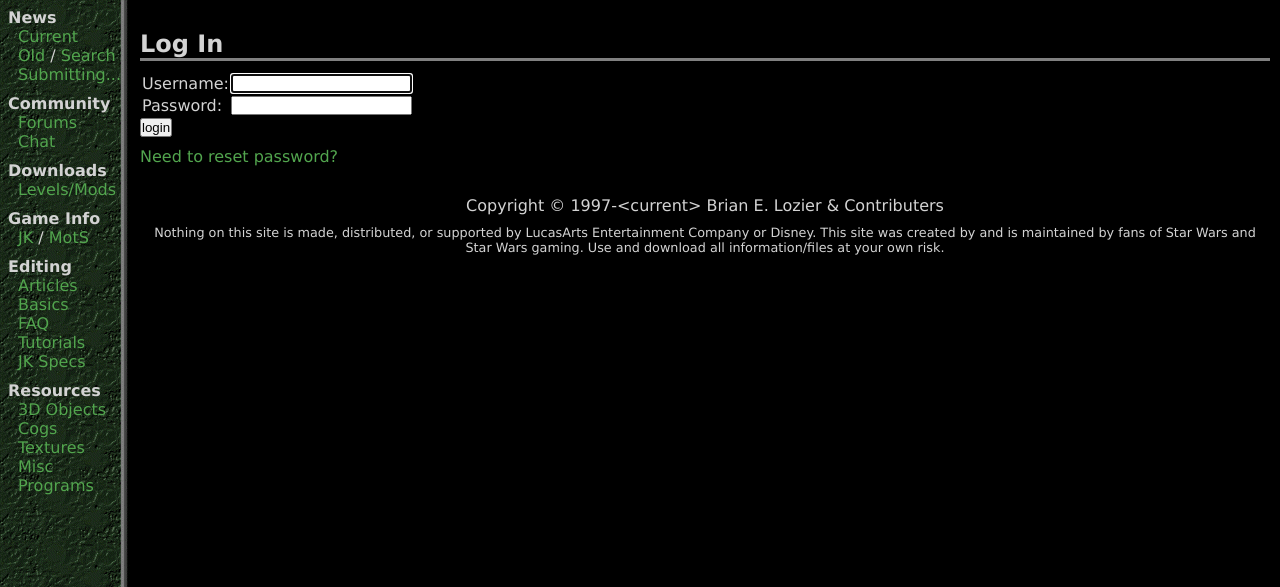
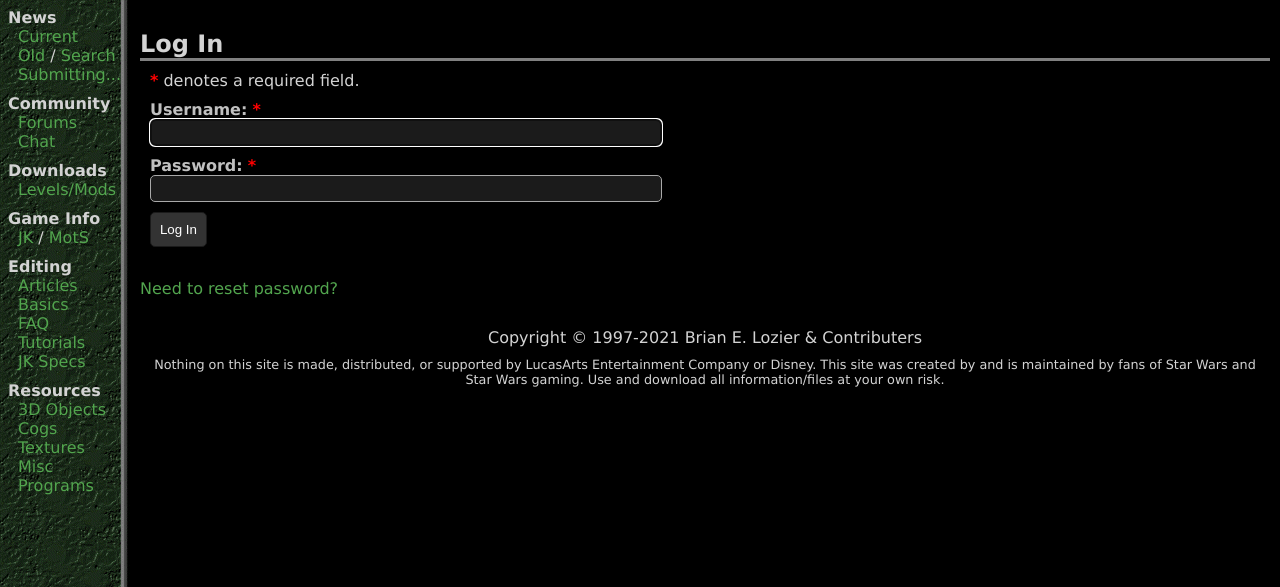
Before and after one commit to saberworks/massassi-django, a Django app: page /accounts/login/ in a window 1280 px wide. Shown: the top 587 px of the page. Run offline with Django 3.2, Linux system fonts and the light colour scheme.

Commit message:
more work on stupid userdb

```diff
--- a/massassi/settings.py
+++ b/massassi/settings.py
@@ -122,3 +122,5 @@ STATIC_URL = '/static/'
 STATICFILES_DIRS = [
     os.path.join(BASE_DIR, "static"),
 ]
+
+LOGOUT_REDIRECT_URL = '/'
--- a/massassi/urls.py
+++ b/massassi/urls.py
@@ -1,24 +1,12 @@
-"""massassi URL Configuration
-
-The `urlpatterns` list routes URLs to views. For more information please see:
-    https://docs.djangoproject.com/en/3.1/topics/http/urls/
-Examples:
-Function views
-    1. Add an import:  from my_app import views
-    2. Add a URL to urlpatterns:  path('', views.home, name='home')
-Class-based views
-    1. Add an import:  from other_app.views import Home
-    2. Add a URL to urlpatterns:  path('', Home.as_view(), name='home')
-Including another URLconf
-    1. Import the include() function: from django.urls import include, path
-    2. Add a URL to urlpatterns:  path('blog/', include('blog.urls'))
-"""
 from django.conf import settings
 from django.conf.urls.static import static
 from django.contrib import admin
 from django.urls import include, path
 
+from . import views
+
 urlpatterns = [
+    path('', views.home, name='home'),
     path('sotd/', include('sotd.urls')),
     path('admin/', admin.site.urls),
     path('accounts/', include('django.contrib.auth.urls')),
--- /dev/null
+++ b/massassi/views.py
@@ -0,0 +1,4 @@
+from django.shortcuts import render
+
+def home(request):
+    return render(request, 'home.html')
--- a/static/css/styles.css
+++ b/static/css/styles.css
@@ -395,3 +395,25 @@ p.sotd-list-description {
     color: red;
     font-weight: bold;
 }
+
+.required:after {
+    content: " *";
+    color: red;
+}
+
+button[type=submit] {
+    cursor: pointer;
+    color: #fff;
+    background: #333333;
+    border: 1px solid #1b1b1b;
+    border-radius: 5px;
+    padding: .67em;
+}
+
+button[type=submit]:active {
+    transform: translateY(1px);
+}
+
+button[type=submit]:hover {
+    border-color: darkgray;
+}
--- a/templates/outer.html
+++ b/templates/outer.html
@@ -82,7 +82,7 @@
                 {% block content %}{% endblock %}
 
                 <div id="footer">
-                    <p id="copyright">Copyright &copy; 1997-&lt;current&gt; Brian E. Lozier &amp; Contributers</p>
+                    <p id="copyright">Copyright &copy; 1997-2021 Brian E. Lozier &amp; Contributers</p>
                     <p id="disclaimer">Nothing on this site is made, distributed, or supported by LucasArts Entertainment Company or Disney. This site was created by and is maintained by fans of Star Wars and Star Wars gaming. Use and download all information/files at your own risk.</p>
                 </div>
             </div> <!-- end "content" -->
--- a/templates/registration/login.html
+++ b/templates/registration/login.html
@@ -16,24 +16,24 @@
         {% endif %}
     {% endif %}
 
-    <form method="post" action="{% url 'login' %}">
-        {% csrf_token %}
-        <table>
-            <tr>
-                <td>{{ form.username.label_tag }}</td>
-                <td>{{ form.username }}</td>
-            </tr>
-            <tr>
-                <td>{{ form.password.label_tag }}</td>
-                <td>{{ form.password }}</td>
-            </tr>
-        </table>
+    <div class="form-container">
+        <p><span class="required"></span> denotes a required field.</p>
 
-        <input type="submit" value="login">
+        <form method="post">
+            {% csrf_token %}
+
+            {% for field in form %}
+                {{ field.label_tag }}{% if field.field.required %} <span class="required"></span> {% endif %}
+                {% for error in field.errors %}
+                    <div class="field-error">{{ error }}</div>
+                {% endfor %}
+                {{ field }}
+            {% endfor %}
+
+            <button type="submit" value="login">Log In</button>
         <input type="hidden" name="next" value="{{ next }}">
-    </form>
+        </form>
+    </div>
 
-    {# Assumes you setup the password_reset view in your URLconf #}
-    <p><a href="{% url 'password_reset' %}">Need to reset password?</a></p>
-
+    <p style="margin-top: 2em;"><a href="{% url 'password_reset' %}">Need to reset password?</a></p>
 {% endblock %}
--- a/users/urls.py
+++ b/users/urls.py
@@ -6,5 +6,19 @@ app_name = 'users'
 
 urlpatterns = [
     path('', views.index, name='profile'),
-    path('register/', views.register, name='register')
+    path('register/', views.register, name='register'),
+    path('logout/', views.logout, name='logout'),
 ]
+
+# below provided by django
+# TODO: link to and/or implement each
+# path('login/', views.LoginView.as_view(), name='login'),
+# path('logout/', views.LogoutView.as_view(), name='logout'),
+#
+# path('password_change/', views.PasswordChangeView.as_view(), name='password_change'),
+# path('password_change/done/', views.PasswordChangeDoneView.as_view(), name='password_change_done'),
+#
+# path('password_reset/', views.PasswordResetView.as_view(), name='password_reset'),
+# path('password_reset/done/', views.PasswordResetDoneView.as_view(), name='password_reset_done'),
+# path('reset/<uidb64>/<token>/', views.PasswordResetConfirmView.as_view(), name='password_reset_confirm'),
+# path('reset/done/', views.PasswordResetCompleteView.as_view(), name='password_reset_complete'),
```
Also changed, not shown: templates/home.html (added, +36 -0 lines), templates/registration/password_reset_form.html (added, +23 -0 lines), users/templates/users/register.html (+2 -6 lines), users/views.py (+9 -2 lines).
